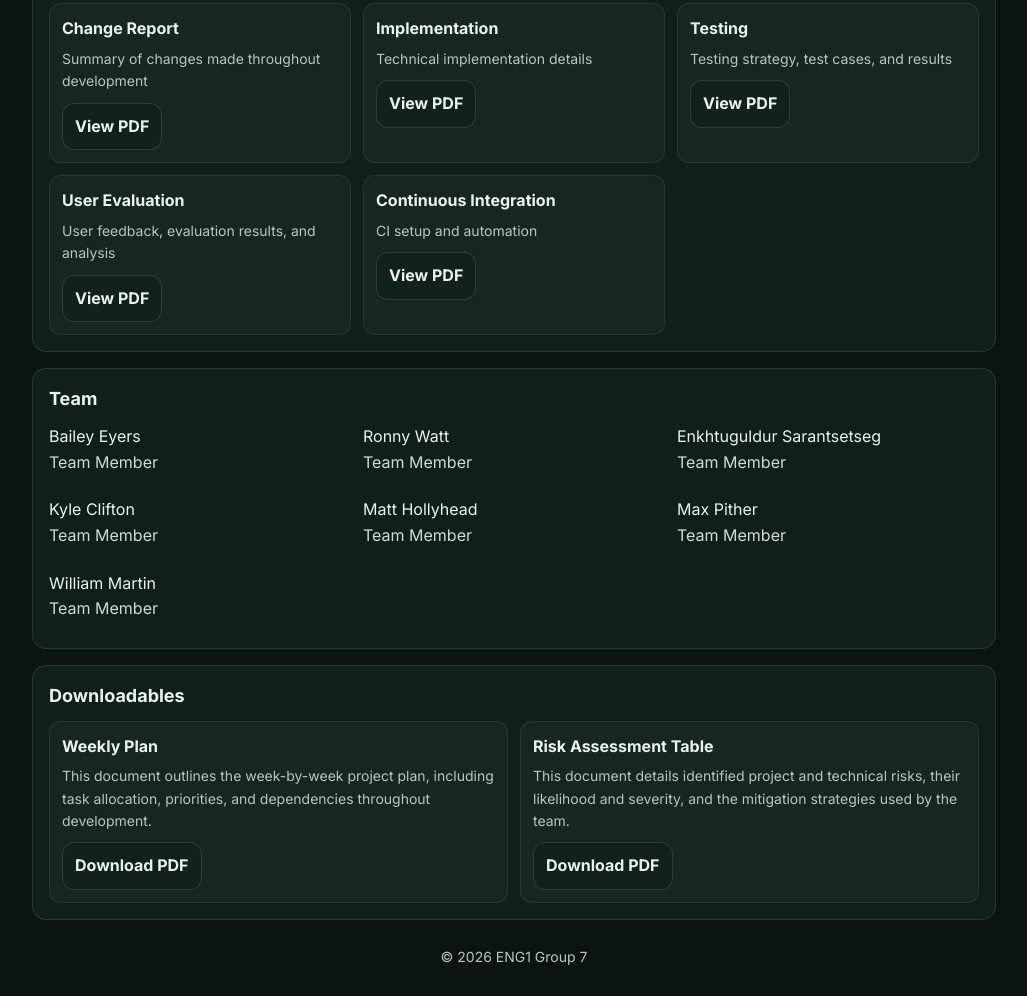
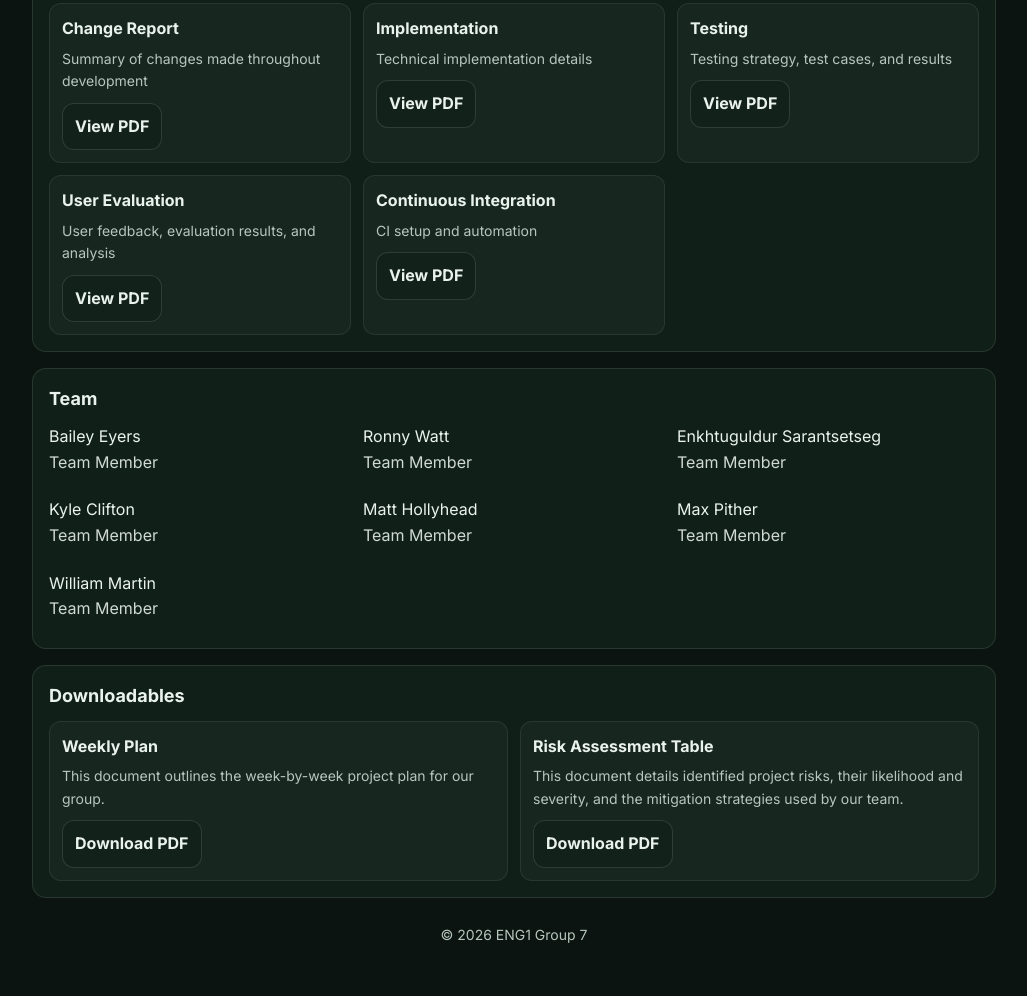
Before and after one commit to dvn513-dotcom/ENG1-Group7, a plain HTML site: page index.html in a window 1280 px wide. Shown: the part 5178-6174 px from the top of the page, without its empty margins (126-1153 px from the left). After the commit the page ends 6152 px from the top, so only its background shows below. Drawn offline with Linux system fonts and the light colour scheme.

Commit message:
Update index.html

```diff
--- a/index.html
+++ b/index.html
@@ -452,8 +452,7 @@
         <div class="tile">
           <h4>Weekly Plan</h4>
           <p>
-            This document outlines the week-by-week project plan, including task
-            allocation, priorities, and dependencies throughout development.
+            This document outlines the week-by-week project plan for our group.
           </p>
           <a class="btn" href="pdfFiles/WeeklyPlans.pdf" download>
             Download PDF
@@ -463,8 +462,8 @@
         <div class="tile">
           <h4>Risk Assessment Table</h4>
           <p>
-            This document details identified project and technical risks, their
-            likelihood and severity, and the mitigation strategies used by the team.
+            This document details identified project risks, their
+            likelihood and severity, and the mitigation strategies used by our team.
           </p>
           <a class="btn" href="pdfFiles/RiskTable.pdf" download>
             Download PDF
```
